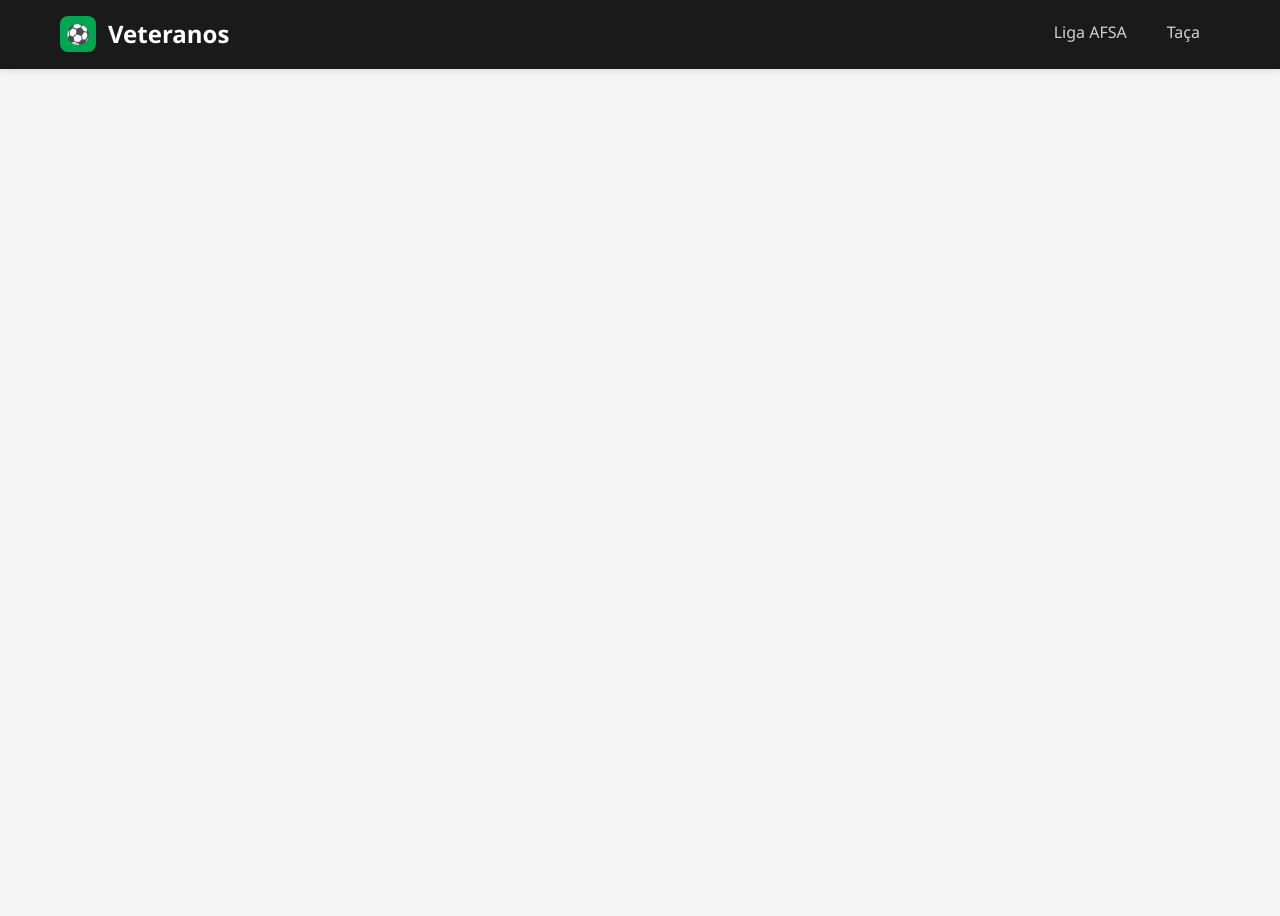
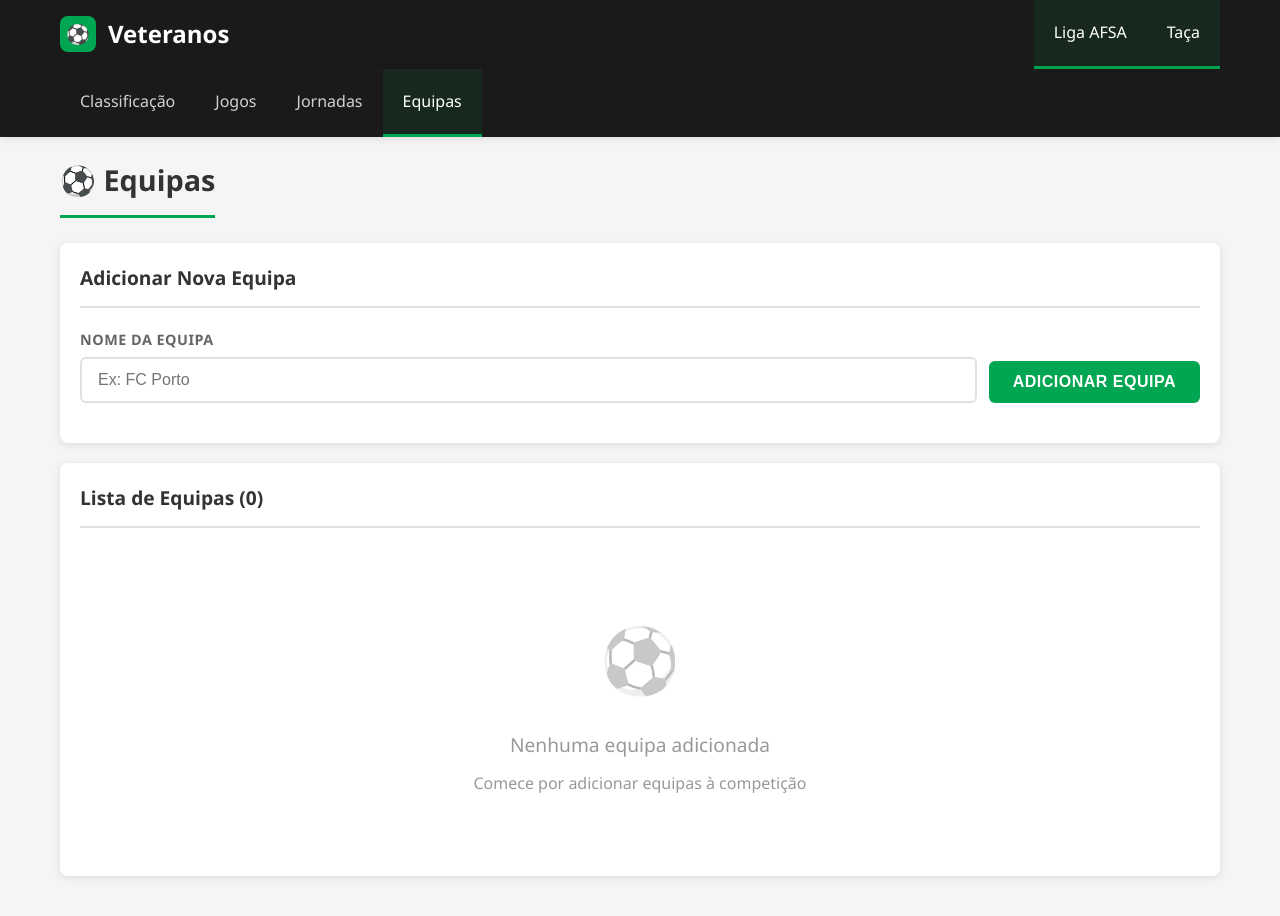
Before and after one commit to GoncaloAzev14/futsal_manager, an Angular app in the folder futsal-manager/: page /league/teams in a window 1280 px wide. Before the commit this address led to /. Before the commit the page ends 800 px from the top, so only its background shows below. Built offline with nearby package versions, Linux system fonts and the light colour scheme.

Commit message:
league structure fixed

```diff
--- a/futsal-manager/src/app/app.component.ts
+++ b/futsal-manager/src/app/app.component.ts
@@ -8,5 +8,5 @@ import { RouterOutlet, RouterLink, RouterLinkActive } from '@angular/router';
   styleUrl: './app.component.scss'
 })
 export class AppComponent {
-  title = 'futsal-manager';
+  title = 'Veteranos';
 }
--- a/futsal-manager/src/app/league/league.component.html
+++ b/futsal-manager/src/app/league/league.component.html
@@ -1,14 +1,10 @@
 <nav class="nav-header">
   <div class="nav-container">
-    <a routerLink="/" class="nav-brand">
-      <div class="logo">⚽</div>
-      <span>Liga AFSA</span>
-    </a>
     <ul class="nav-links">
-      <li><a routerLink="/standings" routerLinkActive="active">Classificação</a></li>
-      <li><a routerLink="/matches" routerLinkActive="active">Jogos</a></li>
-      <li><a routerLink="/rounds" routerLinkActive="active">Jornadas</a></li>
-      <li><a routerLink="/teams" routerLinkActive="active">Equipas</a></li>
+      <li><a routerLink="/league/standings" routerLinkActive="active">Classificação</a></li>
+      <li><a routerLink="/league/matches" routerLinkActive="active">Jogos</a></li>
+      <li><a routerLink="/league/rounds" routerLinkActive="active">Jornadas</a></li>
+      <li><a routerLink="/league/teams" routerLinkActive="active">Equipas</a></li>
     </ul>
   </div>
 </nav>
```
Also changed, not shown: futsal-manager/src/app/app.routes.ts (+9 -6 lines).
